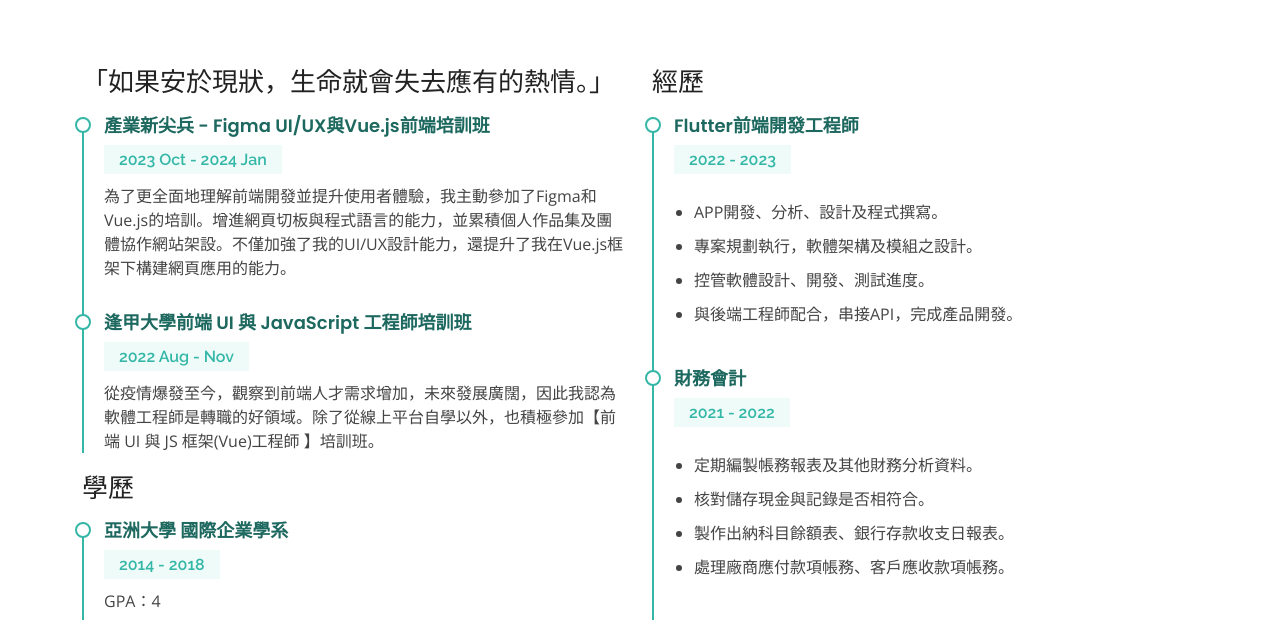
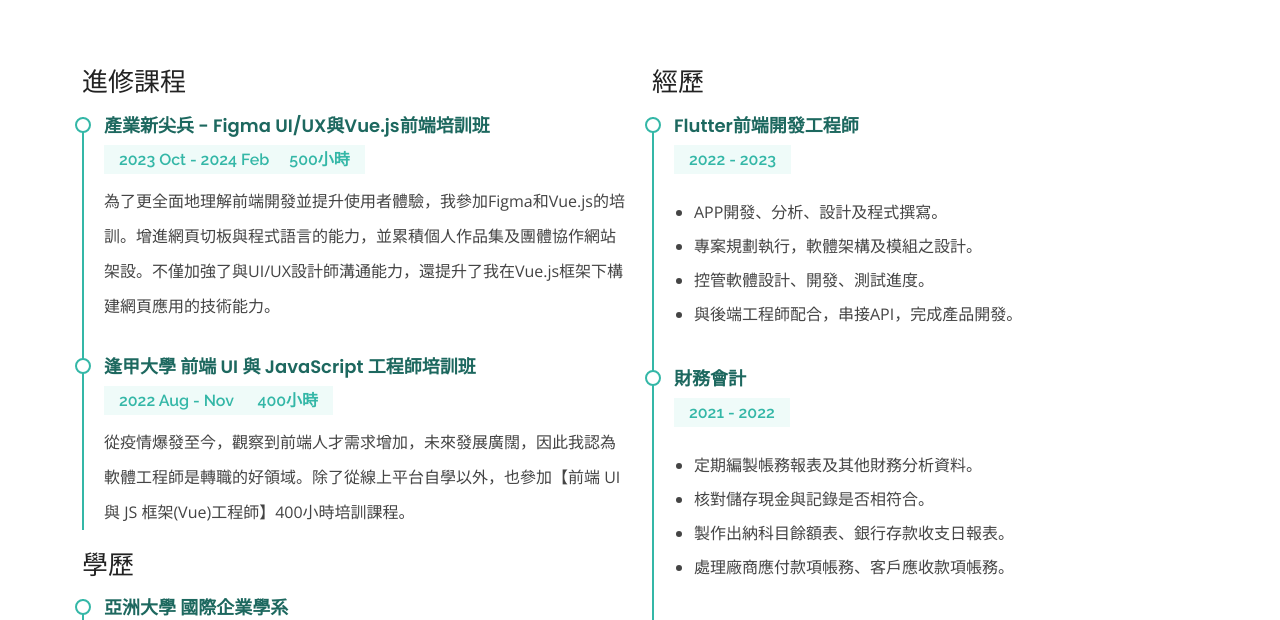
Before and after one commit to Phoebe130/--test--Phoebe-Personal-Portfolio-, a plain HTML site: page resume.html in a window 1280 px wide. Shown: the part 171-791 px from the top of the page. Drawn offline with nearby package versions, Linux system fonts and the light colour scheme.

Commit message:
fix resume content

```diff
--- a/resume.html
+++ b/resume.html
@@ -80,19 +80,18 @@
                 <div class="row">
                     <div class="col-lg-6">
 
-                        <h3 class="resume-title">「如果安於現狀，生命就會失去應有的熱情。」
+                        <h3 class="resume-title">進修課程
                         </h3>
-                        <div class="resume-item">
+                        <div class="resume-item" >
                             <h4>產業新尖兵 - Figma UI/UX與Vue.js前端培訓班</h4>
-                            <h5>2023 Oct - 2024 Jan</h5>
-                            <p>為了更全面地理解前端開發並提升使用者體驗，我主動參加了Figma和Vue.js的培訓。增進網頁切板與程式語言的能力，並累積個人作品集及團體協作網站架設。不僅加強了我的UI/UX設計能力，還提升了我在Vue.js框架下構建網頁應用的能力。</p>
+                            <h5>2023 Oct - 2024 Feb<span style="margin-left: 20px;">500小時</span></h5>
+                            <p style="line-height: 35px;">為了更全面地理解前端開發並提升使用者體驗，我參加Figma和Vue.js的培訓。增進網頁切板與程式語言的能力，並累積個人作品集及團體協作網站架設。不僅加強了與UI/UX設計師溝通能力，還提升了我在Vue.js框架下構建網頁應用的技術能力。</p>
                         </div>
 
                         <div class="resume-item pb-0">
-                            <h4>逢甲大學前端 UI 與 JavaScript 工程師培訓班</h4>
-                            <h5>2022 Aug - Nov</h5>
-                            <p>從疫情爆發至今，觀察到前端人才需求增加，未來發展廣闊，因此我認為軟體工程師是轉職的好領域。除了從線上平台自學以外，也積極參加【前端 UI 與 JS 框架(Vue)工程師
-                                    】培訓班。</p>
+                            <h4>逢甲大學 前端 UI 與 JavaScript 工程師培訓班</h4>
+                            <h5>2022 Aug - Nov  <span style="margin-left: 20px;">400小時</span></h5>
+                            <p style="line-height: 35px;">從疫情爆發至今，觀察到前端人才需求增加，未來發展廣闊，因此我認為軟體工程師是轉職的好領域。除了從線上平台自學以外，也參加【前端 UI 與 JS 框架(Vue)工程師】400小時培訓課程。</p>
                             <!-- <p>
               <ul>
                 <li>Portland par 127,Orlando, FL</li>
@@ -108,10 +107,12 @@
                             <h5>2014 - 2018</h5>
                             <!-- <p><em>GPA:4</em></p> -->
                             <p>GPA：4</p>
+                            <p style="line-height: 35px;">在學業之餘，我積極參與各項學術和社會活動，豐富了自己的學生生活。這段期間，我透過申請科技部大專生研究計畫，有幸深化了我的專業知識，進一步拓展了我的學術視野。這個研究計畫不僅讓我更深入地了解了相關領域的知識，還培養了我的研究能力和解決問題的能力。這些學習和經歷為我未來的職業發展打下了堅實的基礎，使我更加有信心面對未來的挑戰。</p>
                         </div>
                         <div class="resume-item">
                             <h4>管理學院行銷專技培訓班</h4>
                             <h5>2017</h5>
+                            <p style="line-height: 35px;">在亞洲大學國際企業學系學習期間，我也參與了行銷相關的學術課程和活動。透過參加行銷培訓班，學習市場分析、品牌管理、行銷策略等。我獲得了豐富的行銷知識和技能，尤其在市場定位、品牌建立和目標市場分析方面有所專長。</p>
                             <!-- <p><em>Rochester Institute of Technology, Rochester, NY</em></p>
               <p>Quia nobis sequi est occaecati aut. Repudiandae et iusto quae reiciendis et quis Eius vel ratione eius unde vitae rerum voluptates asperiores voluptatem Earum molestiae consequatur neque etlon sader mart dila</p> -->
                         </div>
@@ -119,12 +120,17 @@
                         <div class="resume-item">
                             <h4>亞大管理學院國際志工服務隊</h4>
                             <h5>2017</h5>
+                            <p style="line-height: 35px;">在「亞大管理學院國際志工服務隊」的活動中，我有幸參與了前往香港的志工服務。在這次活動中，我們不僅去了養老院陪伴爺爺奶奶，還與智能障礙人士一起參與遊戲活動，並協助打包飯菜給需要關懷的人士。這些活動讓我深刻體會到了跨文化溝通的重要性，並學會了如何克服語言和文化上的障礙。同時，面對不同需求的志工任務，我培養了靈活應變的能力，並學會了有效的壓力管理和情感應對。這次志工活動不僅豐富了我的社會經驗，也提升了我的人際交往能力和團隊合作精神。</p>
                             <h4>韓國語文社</h4>
                             <h5>2016 - 2018</h5>
+                            <p style="line-height: 35px;">在參加韓國語文社的過程中，我不僅學習了韓國語言的基礎知識，還了解了韓國文化和生活方式。與此同時，我有幸與來自韓國的朋友進行了交流，這進一步豐富了我的學習體驗。</p>
                             <h4>貝達那卡羅浮群</h4>
                             <h5>2014 - 2016</h5>
+                            <p style="line-height: 35px;">在大羅浮其中一項活動是參與國小學生畢業晚會的籌備和執行。在這個過程中，我有機會與孩子們互動，並協助籌劃了一個難忘的活動，讓他們在畢業之際感受到溫馨和歡樂。這次經驗不僅讓我學會了組織和溝通的能力，還加深了我對社區服務的認識和對孩子們的關愛。</p>
                             <h4>國企系系學會</h4>
                             <h5>2014 - 2016</h5>
+                            <p style="line-height: 35px;">
+                                當我參與國際企業學系系學會期間，我踴躍參與了多項活動的規劃和組織工作。如烤肉聚餐、抽獎活動、大胃王比賽以及畢業送舊等。這些活動不僅拉近了系內同學的距離，也豐富了校園生活，同時也增強了我的團隊合作、組織策劃和活動執行能力。</p>
                         </div>
                     </div>
                     <div class="col-lg-6">
```
